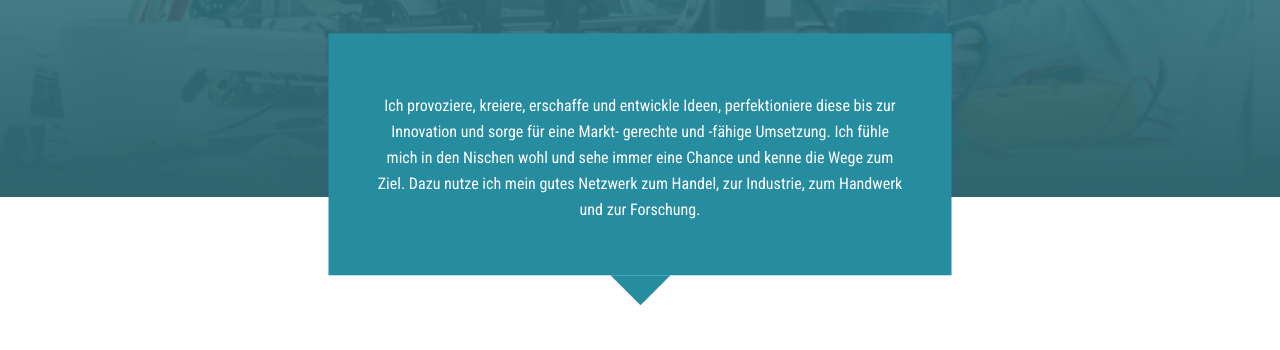
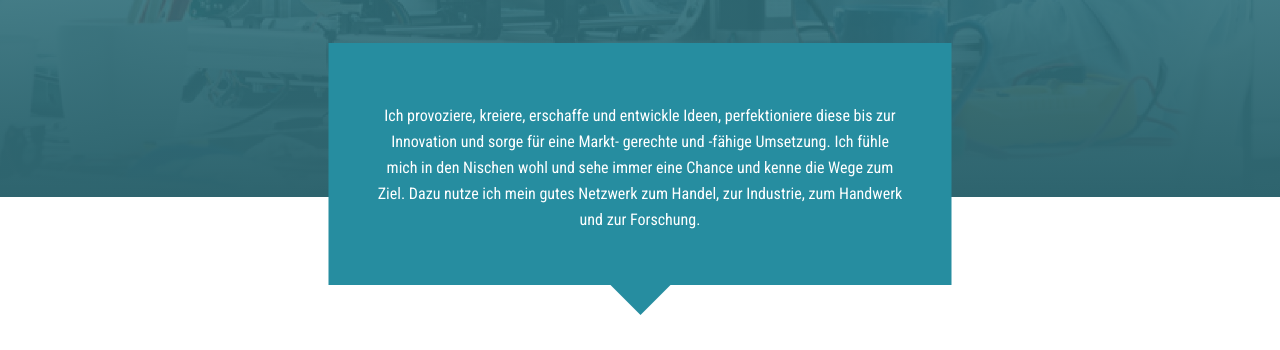
Before and after one commit to paradoxalyty/tlusteck, a website: page #src/index.html in a window 1280 px wide. Shown: the part 450-800 px from the top of the page. Drawn offline with nearby package versions, Linux system fonts and the light colour scheme; files that its build step writes are made by us from their sources; files whose address does not match are found by name.

Commit message:
overflow: hidden; - bug fixed

```diff
--- a/#src/index.html
+++ b/#src/index.html
@@ -42,22 +42,19 @@
 
           <h1 class="header__heading">tlusteck</h1>
           <p class="header__subheading">sales and more</p>
-
-          <div class="header__info">
-            <p class="header__info__text">
-              Ich provoziere, kreiere, erschaffe und entwickle Ideen,
-              perfektioniere diese bis zur Innovation und sorge für eine Markt-
-              gerechte und -fähige Umsetzung. Ich fühle mich in den Nischen wohl
-              und sehe immer eine Chance und kenne die Wege zum Ziel. Dazu nutze
-              ich mein gutes Netzwerk zum Handel, zur Industrie, zum Handwerk
-              und zur Forschung.
-            </p>
-          </div>
         </div>
       </div>
     </header>
 
-    <main>
+    <main class="main">
+      <p class="main__info">
+        Ich provoziere, kreiere, erschaffe und entwickle Ideen, perfektioniere
+        diese bis zur Innovation und sorge für eine Markt- gerechte und -fähige
+        Umsetzung. Ich fühle mich in den Nischen wohl und sehe immer eine Chance
+        und kenne die Wege zum Ziel. Dazu nutze ich mein gutes Netzwerk zum
+        Handel, zur Industrie, zum Handwerk und zur Forschung.
+      </p>
+
       <section id="services" class="services">
         <div class="width__wrapper d-flex">
           <h2 class="services__heading">meine leistungen</h2>
--- a/#src/scss/style.scss
+++ b/#src/scss/style.scss
@@ -2,7 +2,9 @@
 @import "_base";
 
 .header {
+  position: relative;
   background: right center / 120% no-repeat url("../img/bg-header@2x.jpg");
+  overflow: hidden;
 
   &__icon {
     position: absolute;
@@ -118,14 +120,14 @@
     text-align: center;
     letter-spacing: 6px;
   }
+}
+
+.main {
+  position: relative;
 
   &__info {
-    position: relative;
-  }
-
-  &__info__text {
     position: absolute;
-    top: 0;
+    top: -154px;
     left: 50%;
     width: 623px;
     padding: 60px 49px 52px 49px;
@@ -135,7 +137,7 @@
     font-weight: 400;
     line-height: 26px;
     text-align: center;
-    transform: translateX(-50%) translateY(15%);
+    transform: translateX(-50%);
 
     &:after {
       position: absolute;
```
Also changed, not shown: dist/css/style.css, dist/index.html.
